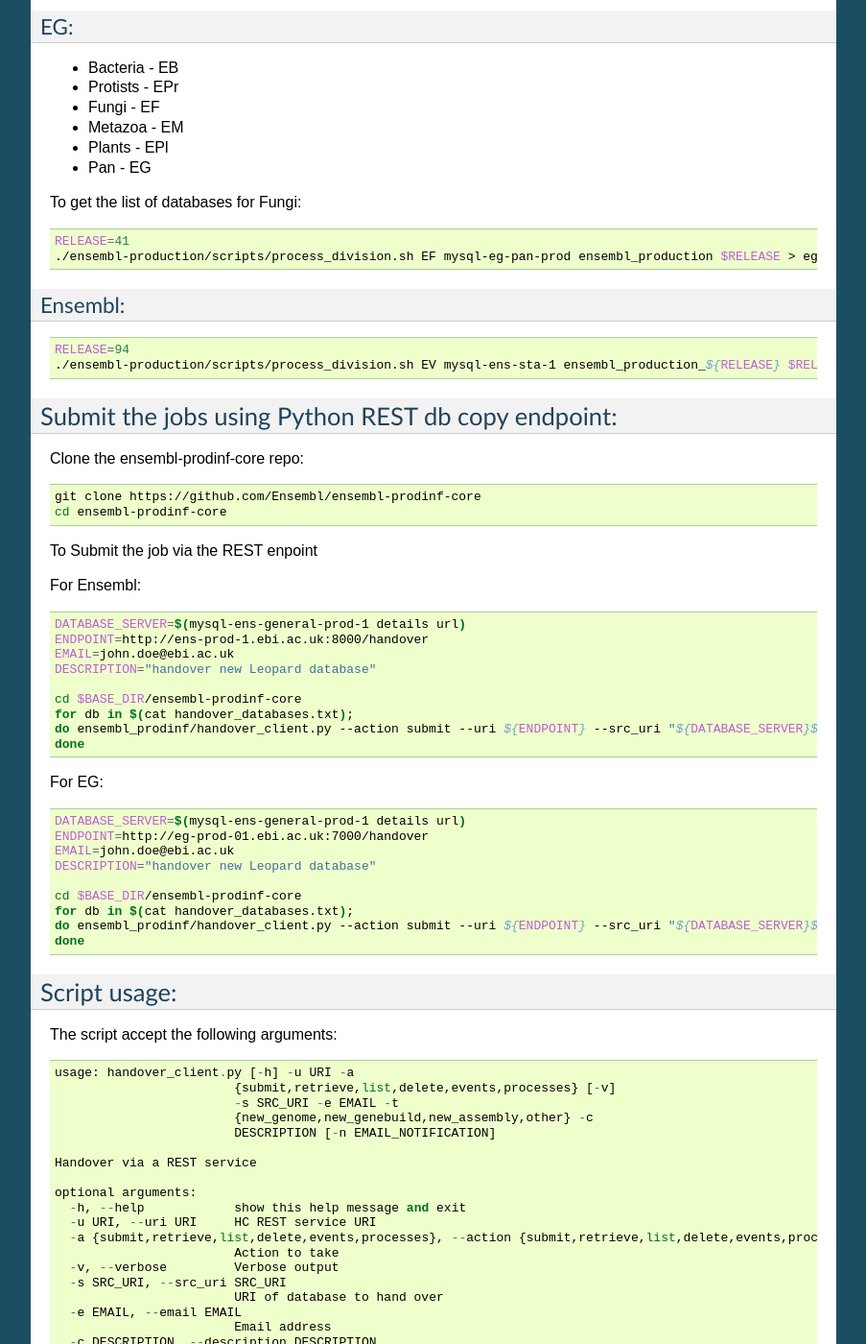
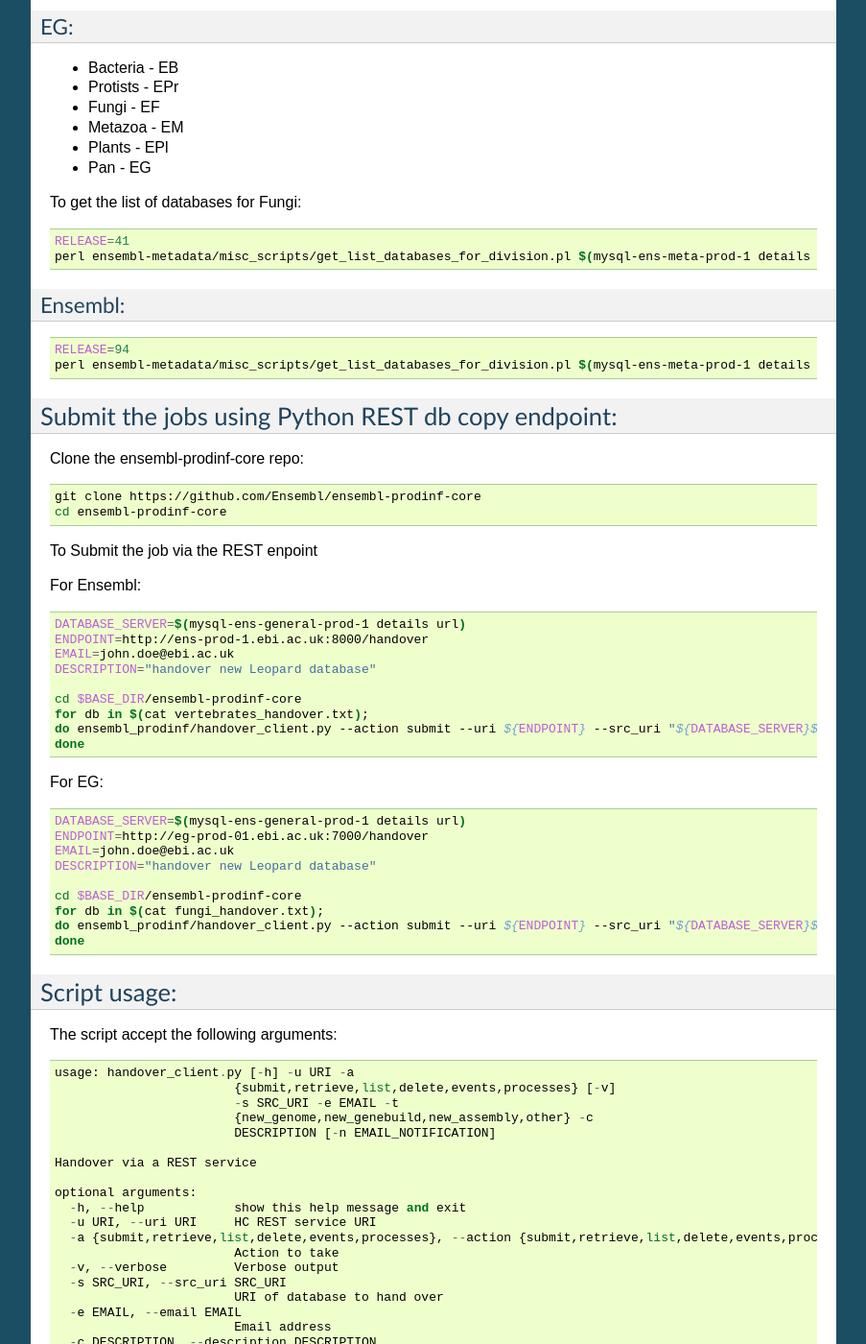
Before and after one commit to Ensembl/ensembl-prodinf-datachecks, a Sphinx documentation site: the page built from docs/bulk_handover_database.rst, in a window 1280 px wide and 1400 px high, scrolled down 421 px. Shown: the whole window at 96% size, without its empty margins (198-1101 px from the left). Built offline with Sphinx 7.4.7, drawn with Linux system fonts in a browser that asks for light colours.

Commit message:
Updated documentation to use ensembl-metadata/misc_scripts/get_list_databases_for_division.pl instead of ./ensembl-production/scripts/process_division.sh

```diff
--- a/docs/bulk_handover_database.rst
+++ b/docs/bulk_handover_database.rst
@@ -37,7 +37,8 @@
 .. code-block:: bash
 
   RELEASE=41
-  ./ensembl-production/scripts/process_division.sh EF mysql-eg-pan-prod ensembl_production $RELEASE > eg_handover_databases.txt
+  perl ensembl-metadata/misc_scripts/get_list_databases_for_division.pl $(mysql-ens-meta-prod-1 details script) -division fungi -release $RELEASE > fungi_handover.txt
+
 
 Ensembl:
 ========
@@ -45,7 +46,7 @@
 .. code-block:: bash
 
   RELEASE=94
-  ./ensembl-production/scripts/process_division.sh EV mysql-ens-sta-1 ensembl_production_${RELEASE} $RELEASE > handover_databases.txt
+  perl ensembl-metadata/misc_scripts/get_list_databases_for_division.pl $(mysql-ens-meta-prod-1 details script) -division vertebrates -release $RELEASE > vertebrates_handover.txt
 
 Submit the jobs using Python REST db copy endpoint:
 ###################################################
@@ -69,7 +70,7 @@
   DESCRIPTION="handover new Leopard database"
 
   cd $BASE_DIR/ensembl-prodinf-core
-  for db in $(cat handover_databases.txt);
+  for db in $(cat vertebrates_handover.txt);
   do ensembl_prodinf/handover_client.py --action submit --uri ${ENDPOINT} --src_uri "${DATABASE_SERVER}${db}" --email "${EMAIL}" --description "${DESCRIPTION}";
   done
 
@@ -83,7 +84,7 @@
   DESCRIPTION="handover new Leopard database"
 
   cd $BASE_DIR/ensembl-prodinf-core
-  for db in $(cat handover_databases.txt);
+  for db in $(cat fungi_handover.txt);
   do ensembl_prodinf/handover_client.py --action submit --uri ${ENDPOINT} --src_uri "${DATABASE_SERVER}${db}" --email "${EMAIL}" --description "${DESCRIPTION}";
   done
 
```
Also changed, not shown: docs/bulk_hc_submission.rst (+6 -5 lines).
